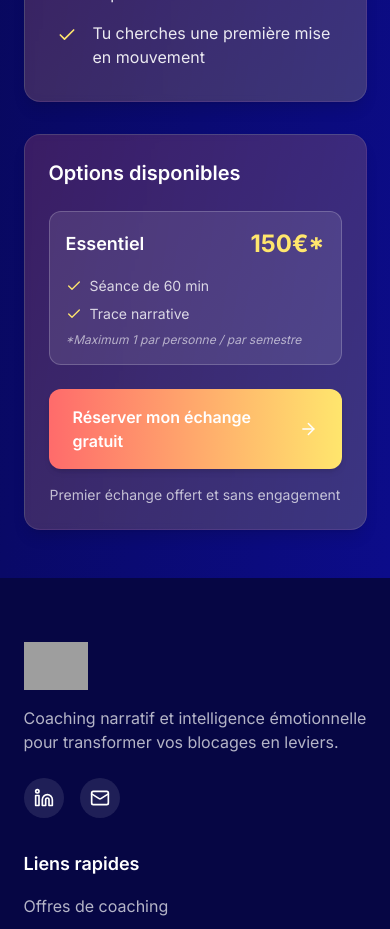
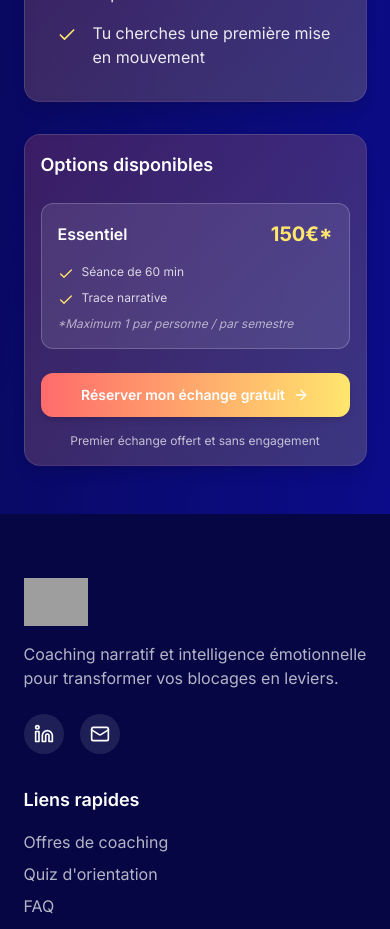
Before and after one commit to CoachJenny/LandingPage, a React (Vite) app: page /offres/etincelle in a window 390 px wide. Shown: the part 2060-2989 px from the top of the page. Built offline with nearby package versions, Linux system fonts and the light colour scheme; grey boxes are pictures that could not be loaded.

Commit message:
Optimisation mobile detail offers

```diff
--- a/src/components/OfferDetail.tsx
+++ b/src/components/OfferDetail.tsx
@@ -1,6 +1,6 @@
-import React from 'react';
+import React, { useEffect } from 'react';
 import { motion } from 'framer-motion';
-import { useParams } from 'react-router-dom';
+import { useParams, useLocation } from 'react-router-dom';
 import { HashLink } from 'react-router-hash-link';
 import { coachingOffers } from '../data/content';
 import { ArrowLeft, Check, Clock, Users, ArrowRight } from 'lucide-react';
@@ -11,7 +11,13 @@ type OfferParams = {
 
 export const OfferDetail: React.FC = () => {
   const { id } = useParams<OfferParams>();
+  const location = useLocation();
   const offer = coachingOffers.find(o => o.id === id);
+
+  // Scroll to top when component mounts or location changes
+  useEffect(() => {
+    window.scrollTo(0, 0);
+  }, [location]);
 
   if (!offer) {
     return (
@@ -266,21 +272,21 @@ export const OfferDetail: React.FC = () => {
               transition={{ delay: 0.5 }}
               className="sticky top-8"
             >
-              <div className="bg-gradient-to-br from-accent/20 to-accent-light/20 backdrop-blur-sm rounded-2xl p-6 border border-white/10 shadow-lg">
-                <h3 className="text-xl font-semibold mb-6 text-white">Options disponibles</h3>
+              <div className="bg-gradient-to-br from-accent/20 to-accent-light/20 backdrop-blur-sm rounded-2xl p-4 md:p-6 border border-white/10 shadow-lg">
+                <h3 className="text-lg md:text-xl font-semibold mb-6 text-white">Options disponibles</h3>
                 <div className="space-y-4">
                   {offer.id === "etincelle" ? (
                     <div className="p-4 rounded-xl bg-white/10 border border-white/20">
                       <div className="flex items-center justify-between mb-4">
-                        <h4 className="font-semibold text-lg text-white">Essentiel</h4>
-                        <span className="text-2xl font-bold text-accent-light">150€*</span>
+                        <h4 className="font-semibold text-base md:text-lg text-white">Essentiel</h4>
+                        <span className="text-xl md:text-2xl font-bold text-accent-light whitespace-nowrap">150€*</span>
                       </div>
                       <ul className="space-y-2">
-                        <li className="flex items-start text-sm text-white/80">
+                        <li className="flex items-start text-xs md:text-sm text-white/80">
                           <Check className="w-4 h-4 text-accent-light mr-2 flex-shrink-0 mt-0.5" />
                           <span>Séance de 60 min</span>
                         </li>
-                        <li className="flex items-start text-sm text-white/80">
+                        <li className="flex items-start text-xs md:text-sm text-white/80">
                           <Check className="w-4 h-4 text-accent-light mr-2 flex-shrink-0 mt-0.5" />
                           <span>Trace narrative</span>
                         </li>
@@ -292,15 +298,15 @@ export const OfferDetail: React.FC = () => {
                   ) : offer.id === "lightwave" ? (
                     <div className="p-4 rounded-xl bg-white/10 border border-white/20">
                       <div className="flex items-center justify-between mb-4">
-                        <h4 className="font-semibold text-lg text-white">Programme complet</h4>
-                        <span className="text-2xl font-bold text-accent-light">1500€</span>
+                        <h4 className="font-semibold text-base md:text-lg text-white">Programme complet</h4>
+                        <span className="text-xl md:text-2xl font-bold text-accent-light whitespace-nowrap">1500€</span>
                       </div>
                       <ul className="space-y-2">
-                        <li className="flex items-start text-sm text-white/80">
+                        <li className="flex items-start text-xs md:text-sm text-white/80">
                           <Check className="w-4 h-4 text-accent-light mr-2 flex-shrink-0 mt-0.5" />
                           <span>5 séances</span>
                         </li>
-                        <li className="flex items-start text-sm text-white/80">
+                        <li className="flex items-start text-xs md:text-sm text-white/80">
                           <Check className="w-4 h-4 text-accent-light mr-2 flex-shrink-0 mt-0.5" />
                           <span>Documentation narrative</span>
                         </li>
@@ -314,14 +320,14 @@ export const OfferDetail: React.FC = () => {
                           className="p-4 rounded-xl bg-white/10 border border-white/20"
                         >
                           <div className="flex items-center justify-between mb-4">
-                            <h4 className="font-semibold text-lg text-white">{option.title}</h4>
-                            <span className="text-2xl font-bold text-accent-light">{option.price}</span>
+                            <h4 className="font-semibold text-base md:text-lg text-white">{option.title}</h4>
+                            <span className="text-xl md:text-2xl font-bold text-accent-light whitespace-nowrap">{option.price}</span>
                           </div>
                           <ul className="space-y-2">
                             {option.includes.map((item: string, i: number) => (
-                              <li key={i} className="flex items-start text-sm text-white/80">
+                              <li key={i} className="flex items-start text-xs md:text-sm text-white/80">
                                 <Check className="w-4 h-4 text-accent-light mr-2 flex-shrink-0 mt-0.5" />
-                                <span>{renderWithWhatsAppLinks(item)}</span>
+                                <span>{item}</span>
                               </li>
                             ))}
                           </ul>
@@ -336,17 +342,17 @@ export const OfferDetail: React.FC = () => {
                     href="https://calendly.com/jennifer-perrault/call-decouverte"
                     target="_blank"
                     rel="noopener noreferrer"
-                    className="w-full py-4 px-6 rounded-xl text-white font-semibold
+                    className="w-full py-3 px-4 rounded-xl text-white text-sm md:text-base font-semibold
                       bg-gradient-to-r from-accent to-accent-light
                       hover:from-accent-light hover:to-accent
                       transition-all duration-300 shadow-md hover:shadow-lg
                       flex items-center justify-center space-x-2"
                   >
                     <span>Réserver mon échange gratuit</span>
-                    <ArrowRight className="w-5 h-5" />
+                    <ArrowRight className="w-4 h-4 md:w-5 md:h-5" />
                   </a>
 
-                  <p className="text-sm text-white/70 text-center mt-4">
+                  <p className="text-xs md:text-sm text-white/70 text-center mt-4">
                     Premier échange offert et sans engagement
                   </p>
                 </div>
```
